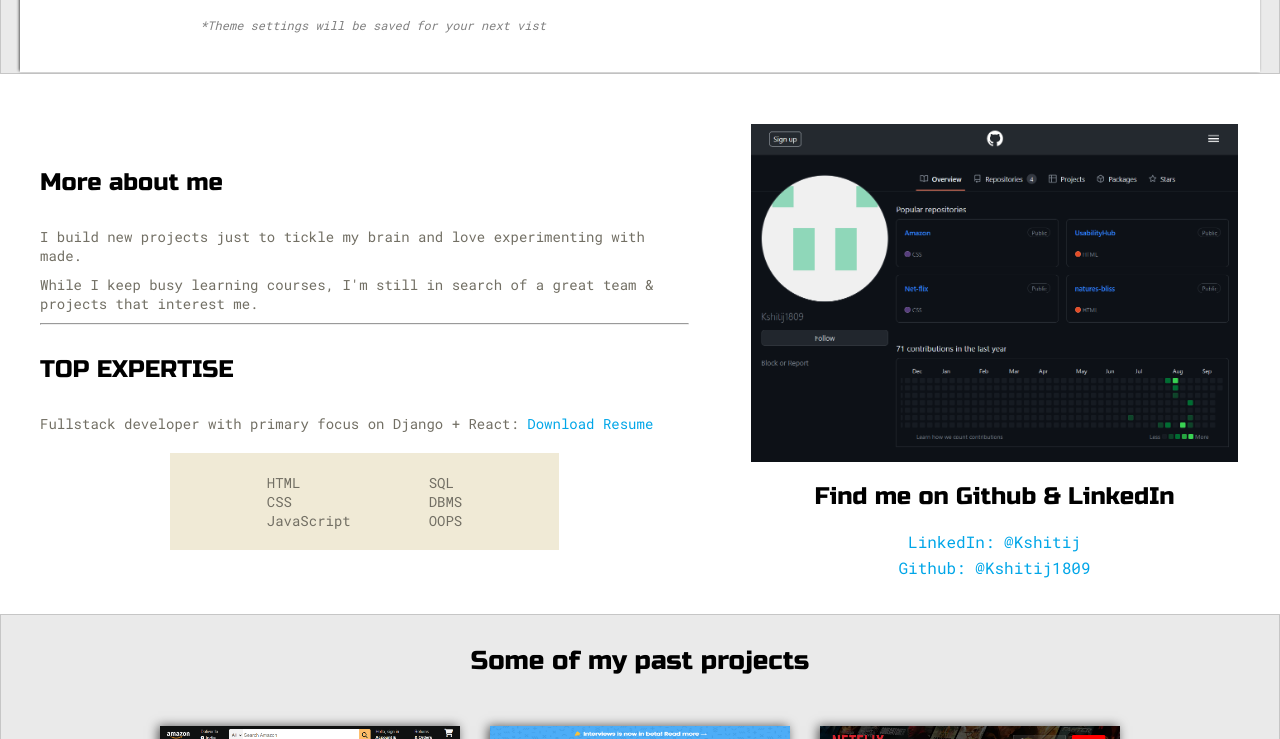
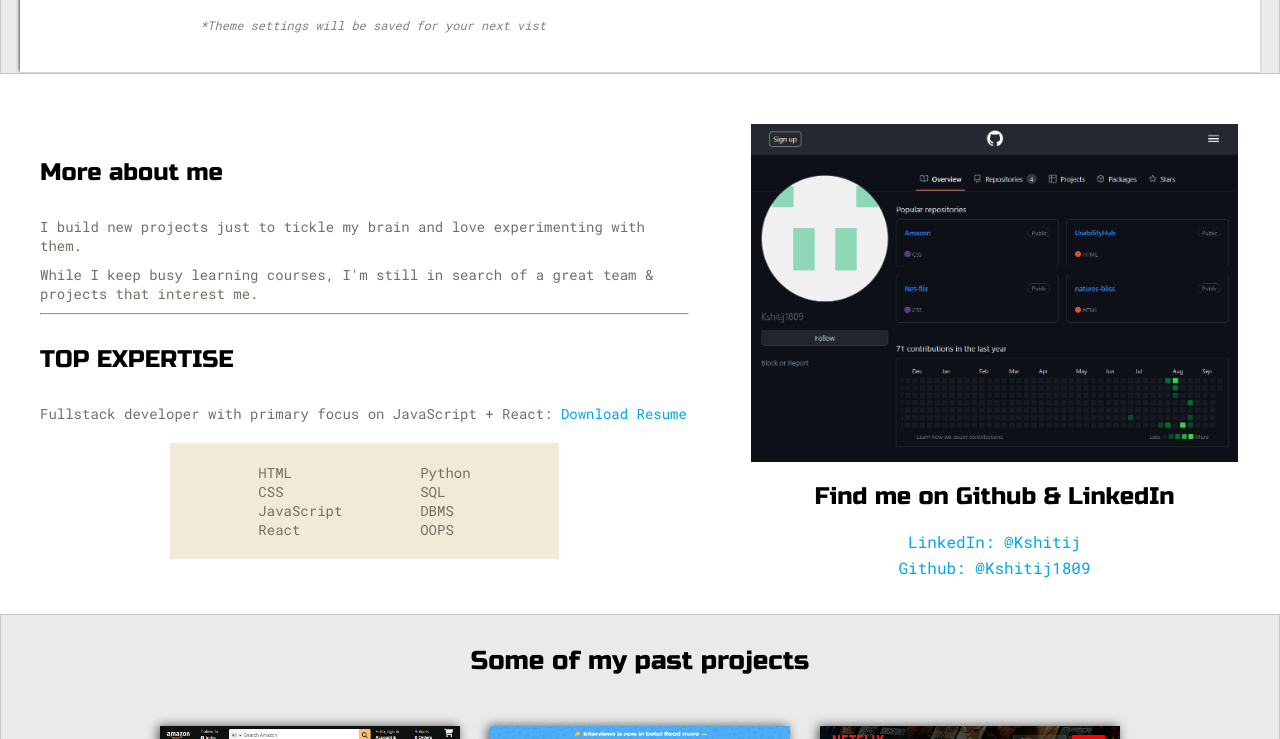
Before and after one commit to Kshitij1809/portfolio_1, a plain HTML site: page index.html in a window 1280 px wide. Shown: the part 620-1359 px from the top of the page. Drawn offline with Linux system fonts and the light colour scheme.

Commit message:
Update index.html

```diff
--- a/index.html
+++ b/index.html
@@ -64,18 +64,20 @@
 
                 <div class="about-me">
                     <h4>More about me</h4>
-                    <p>I build new projects just to tickle my brain and love experimenting with made.</p>
+                    <p>I build new projects just to tickle my brain and love experimenting with them.</p>
                     <p>While I keep busy learning courses, I'm still in search of a great team & projects that interest me.</p>
                     <hr>
                     <h4>TOP EXPERTISE</h4>
-                    <p>Fullstack developer with primary focus on Django + React: <a href="#">Download Resume</a></p>
+                    <p>Fullstack developer with primary focus on JavaScript + React: <a href="#">Download Resume</a></p>
                     <div class="skills">
                         <ul>
                             <li>HTML</li>
                             <li>CSS</li>
                             <li>JavaScript</li>
+                            <li>React</li>
                         </ul>
                         <ul>
+                            <li>Python</li>
                             <li>SQL</li>
                             <li>DBMS</li>
                             <li>OOPS</li>
```
